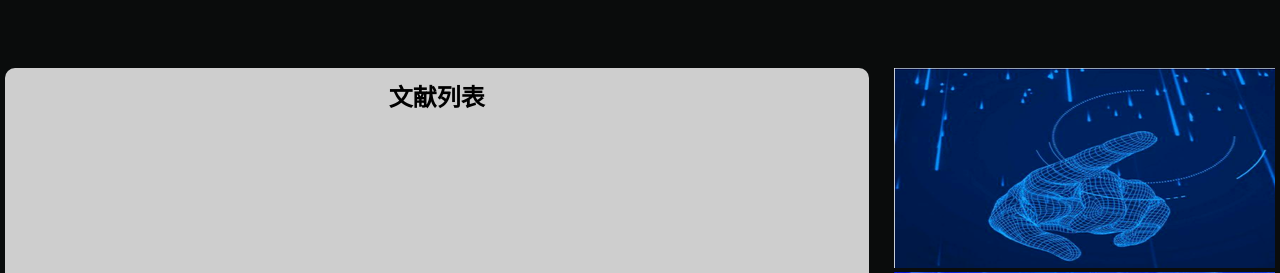
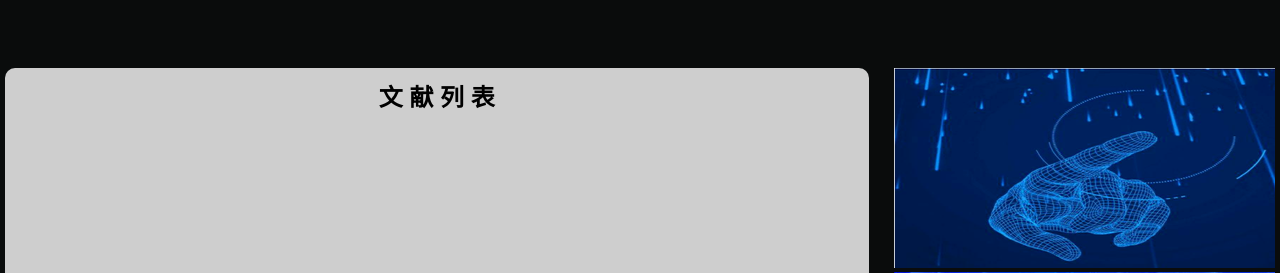
Before and after one commit to Yiqian7a/literature-search-website, a Flask app: template templates/index.html in a window 1280 px wide. Shown: the part 263-536 px from the top of the page. Run offline with Flask 3, Linux system fonts and the light colour scheme; the template is opened without the code that fills it: most values are stand-ins (such as "Sample title", 1, 10 or a date in 2020).

Commit message:
index info-showed modified;

```diff
--- a/templates/index.html
+++ b/templates/index.html
@@ -39,7 +39,7 @@
 
 <main class="main-container">
     <div class="left-column">
-        <h2>文献列表</h2>
+        <h2>文 献 列 表</h2>
         <div id="literature-container">
 
         </div>
@@ -111,7 +111,8 @@
             literatureElement.classList.add("literature-item");
             literatureElement.innerHTML = `
                 <h2 class="literature-link">${literatureItem.TI}</a></h2>
-                <p class="literature-link">${literatureItem.AB}</a></p>
+                <p class="literature-link">作者：${literatureItem.AU}</a></p>
+                <p class="literature-link">发布日期：${literatureItem.PY} ${literatureItem.PD}</a></p>
             `;
             literatureContainer.appendChild(literatureElement);
         }
```
